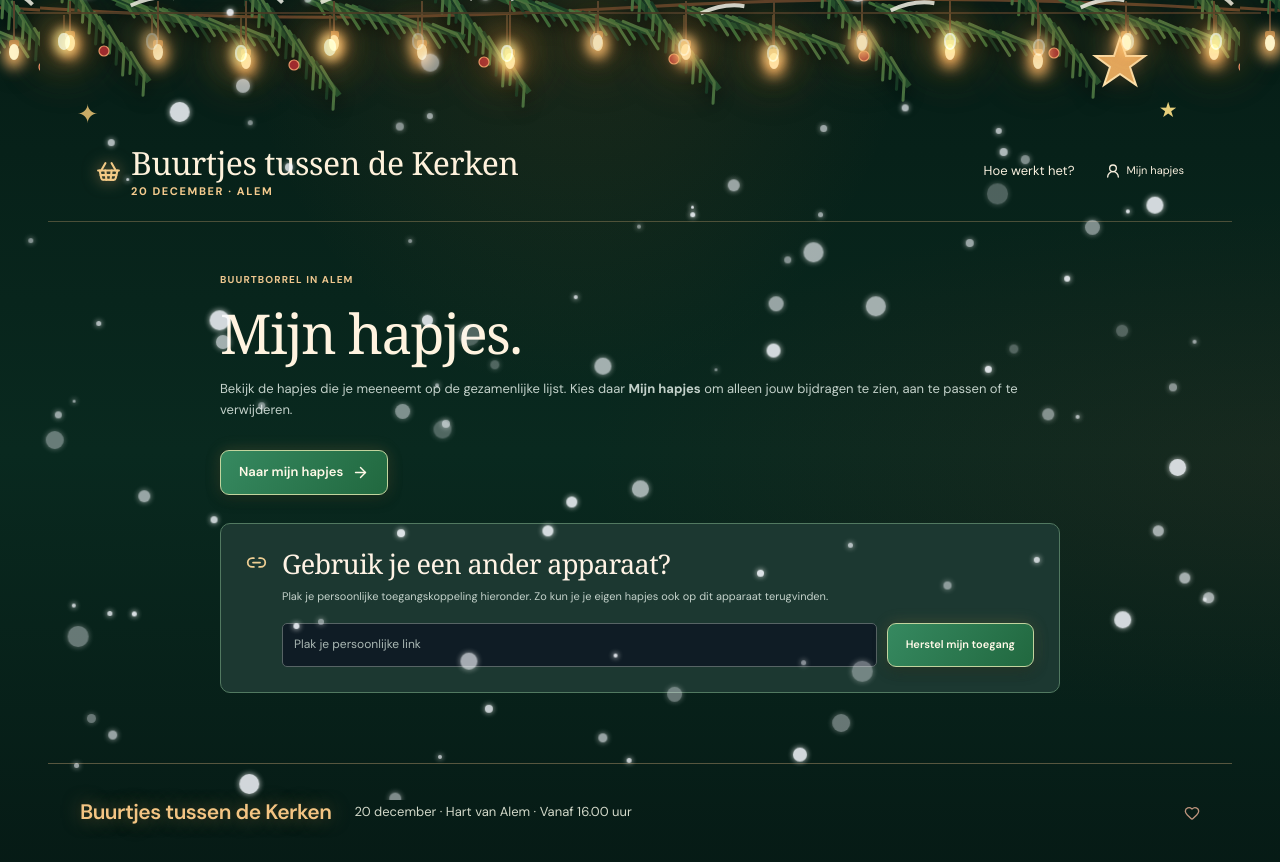
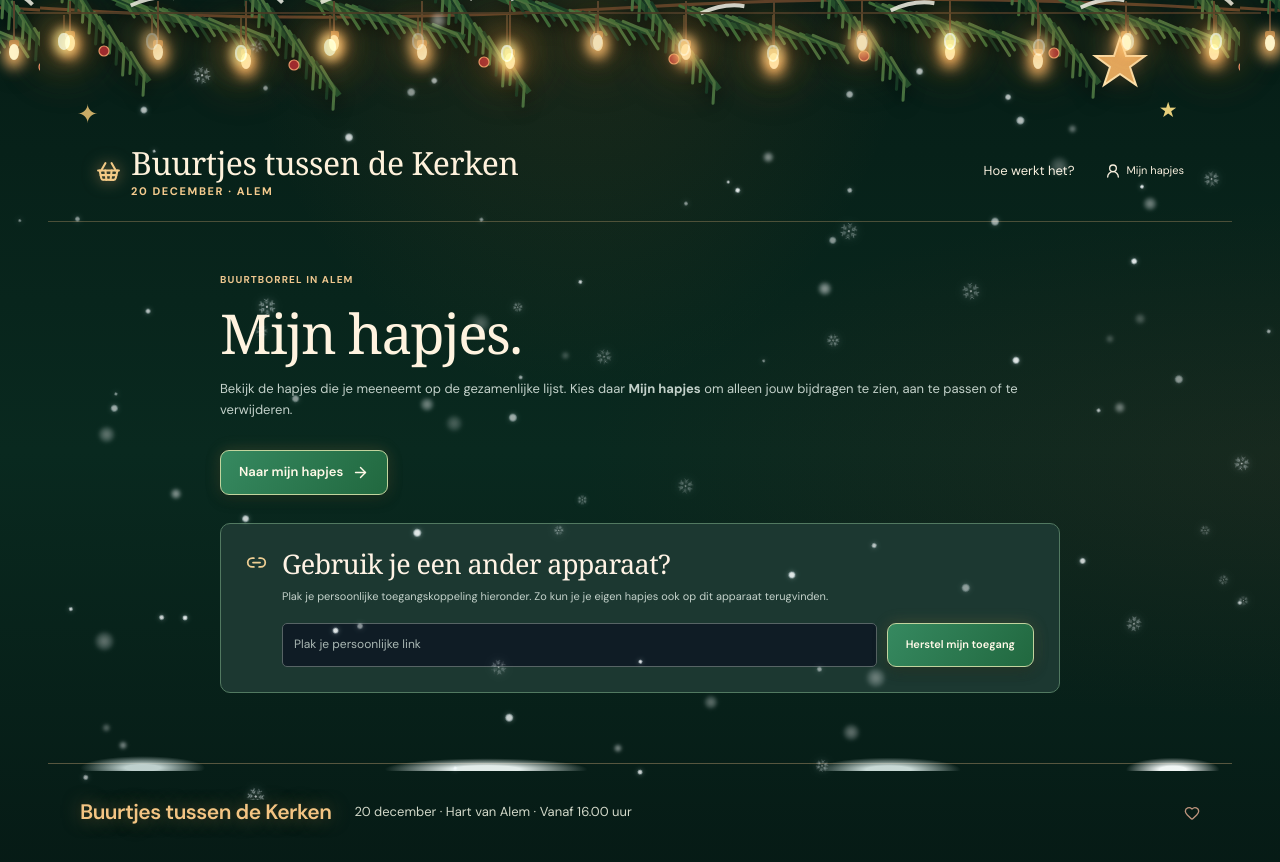
Before and after one commit to GaryWenneker/BringToGo, a Next.js app: page /mijn in a window 1280 px wide. Shown: the top 862 px of the page. Built offline with nearby package versions, Linux system fonts and the light colour scheme; a web font is replaced by a local one.

Commit message:
feat: visible multi-depth winter snow with accumulating snowdrifts and photo-backed mockup section

```diff
--- a/src/app/mockup-christmas.css
+++ b/src/app/mockup-christmas.css
@@ -405,3 +405,122 @@ input[type=number] { font-variant-numeric:tabular-nums; }
 @media(forced-colors:active) {
   .how-step,.hero,.date-ticket{border:1px solid CanvasText!important;}
 }
+
+
+/* Actually visible, gently drifting, layered snow across the *entire* page. */
+.falling-snow { position:absolute;inset:0;overflow:hidden;z-index:11;pointer-events:none; }
+.snow-particle {
+  position:absolute;top:-7vh;display:block;border:0;
+  margin:0;padding:0;
+  box-shadow:none;
+  will-change:transform;
+  animation:winter-snow-fall linear infinite;
+}
+.snow-small {
+  border-radius:50%;
+  background:radial-gradient(circle,#fcffff 0 38%,#eefaffbd 57%,transparent 83%);
+  filter:drop-shadow(0 0 2px #e6faff85);
+}
+.snow-soft {
+  border-radius:50%;
+  background:radial-gradient(circle,#ffffffd9 0 14%,#f4fcff82 42%,transparent 73%);
+  filter:blur(1.8px);
+}
+.snow-crystal {
+  border-radius:0;
+  background:transparent url('/kerst-sneeuwvlok.svg') center / contain no-repeat;
+  filter:drop-shadow(0 0 3px #fff7) drop-shadow(0 0 5px #d4e9ef40);
+}
+@keyframes winter-snow-fall {
+  0% {transform:translate3d(0,-9vh,0) rotate(0deg);}
+  45% {transform:translate3d(var(--sway),48vh,0) rotate(calc(var(--spin) * .4));}
+  100% {transform:translate3d(var(--drift),114vh,0) rotate(var(--spin));}
+}
+/* Snow is accumulating on real section boundaries, instead of only showing dots. */
+.hero::after {
+  content:"";position:absolute;bottom:-2px;left:0;right:0;height:14px;
+  z-index:5;pointer-events:none;
+  background:
+    radial-gradient(ellipse 60px 11px at 5% 95%,#f3f8f4f2 29%,transparent 77%),
+    radial-gradient(ellipse 90px 16px at 21% 100%,#e7f4f1de 32%,transparent 82%),
+    radial-gradient(ellipse 75px 14px at 49% 105%,#f5f9f8ec 28%,transparent 81%),
+    radial-gradient(ellipse 112px 18px at 70% 110%,#e8f2eed9 30%,transparent 83%),
+    radial-gradient(ellipse 75px 16px at 96% 110%,#fafcffed 28%,transparent 80%);
+  filter:drop-shadow(0 -1px 3px #eaffff99);
+}
+.how-it-works {
+  padding-bottom:38px;
+}
+.christmas-how-intro {
+  min-height:320px;
+  display:flex;
+  flex-direction:column;
+  justify-content:center;
+  padding:36px clamp(24px,5vw,60px) 39px;
+  border:1px solid #d5b57a78;
+  border-radius:17px;
+  box-shadow:inset 0 0 0 1px #fff7dc14,0 16px 35px #0007;
+  overflow:hidden;
+  background:
+    linear-gradient(90deg,#061f19f5 0%,#09261df0 25%,#0a2415ab 49%,#091c1448 74%,#061d16ac 100%),
+    url('/alem-kerk-sneeuw.webp') center 31%/cover no-repeat;
+}
+.christmas-how-intro .eyebrow,.christmas-how-intro h2,.christmas-how-intro p{position:relative;z-index:1;}
+.christmas-how-intro h2 {max-width:670px;font-size:clamp(50px,7.7vw,97px);color:#fffaf0;}
+.christmas-how-intro p {max-width:480px;color:#f0e8d8;}
+.christmas-how-intro::after {
+  content:"";position:absolute;bottom:0;left:0;right:0;height:26px;
+  background:
+    radial-gradient(ellipse 120px 25px at 2% 95%,#e4f0ed 30%,transparent 75%),
+    radial-gradient(ellipse 150px 28px at 25% 105%,#f5f9f7e8 31%,transparent 80%),
+    radial-gradient(ellipse 150px 27px at 48% 105%,#e6f3f0dd 32%,transparent 80%),
+    radial-gradient(ellipse 170px 26px at 74% 105%,#f5faffed 30%,transparent 80%),
+    radial-gradient(ellipse 120px 23px at 95% 96%,#eff8f3e4 31%,transparent 80%);
+  z-index:1;pointer-events:none;
+}
+.how-step,.how-step:nth-of-type(3),.how-step:nth-of-type(4) {
+  border-color:#648365;
+  background:
+    radial-gradient(ellipse at 95% 0%,#b17a3335,transparent 42%),
+    linear-gradient(110deg,#102c22,#071f1a);
+}
+.how-step::before {
+  top:-10px;height:24px;left:0;right:0;
+  border-radius:30px 30px 0 0;
+  background:
+    radial-gradient(ellipse 96px 21px at 8% 86%,#e8f5f3 28%,transparent 79%),
+    radial-gradient(ellipse 107px 24px at 32% 97%,#fafffd 33%,transparent 81%),
+    radial-gradient(ellipse 127px 21px at 59% 87%,#e4f1ef 27%,transparent 76%),
+    radial-gradient(ellipse 105px 22px at 87% 98%,#f7fffc 31%,transparent 82%);
+  filter:blur(1.9px) drop-shadow(0 3px 3px #d6f4f460);
+  opacity:.94;
+}
+.how-step .step-picture {box-shadow:0 0 0 5px #214532,0 0 32px #e7ad5f7b,inset 0 0 28px #c08a3d38;}
+.how-step:nth-of-type(3) {background:radial-gradient(ellipse at 95% 0%,#85412f48,transparent 47%),linear-gradient(110deg,#153728,#0a251c);}
+.how-step:nth-of-type(4) {background:radial-gradient(ellipse at 95% 0%,#9f7a3942,transparent 47%),linear-gradient(110deg,#133023,#09241b);}
+.site-footer {position:relative;}
+.site-footer::before {
+  content:"";
+  position:absolute;
+  left:0;right:0;top:-9px;height:16px;
+  background:
+    radial-gradient(ellipse 80px 15px at 8% 80%,#d8e9e7df 22%,transparent 78%),
+    radial-gradient(ellipse 130px 14px at 37% 89%,#f0f9f7ef 26%,transparent 78%),
+    radial-gradient(ellipse 90px 15px at 71% 91%,#e5f5f2dd 25%,transparent 80%),
+    radial-gradient(ellipse 60px 15px at 95% 90%,#f5faf9fa 22%,transparent 78%);
+  pointer-events:none;
+}
+@media(max-width:760px) {
+  .christmas-how-intro {min-height:290px;padding:35px 24px;}
+  .christmas-how-intro h2 {font-size:clamp(47px,10.3vw,76px);}
+}
+@media(max-width:520px) {
+  .christmas-how-intro {min-height:250px;background-position:center,62% 36%;padding:28px 18px;}
+  .christmas-how-intro h2 {font-size:clamp(44px,11.2vw,60px);}
+  .christmas-how-intro p {font-size:13px;max-width:260px;}
+  .how-step .step-illustration {opacity:.28;}
+}
+@media(prefers-reduced-motion:reduce) {
+  .snow-particle {animation:none!important;top:var(--rest-top);opacity:.34!important;will-change:auto;}
+  .snow-crystal {opacity:.5!important;}
+}
```
